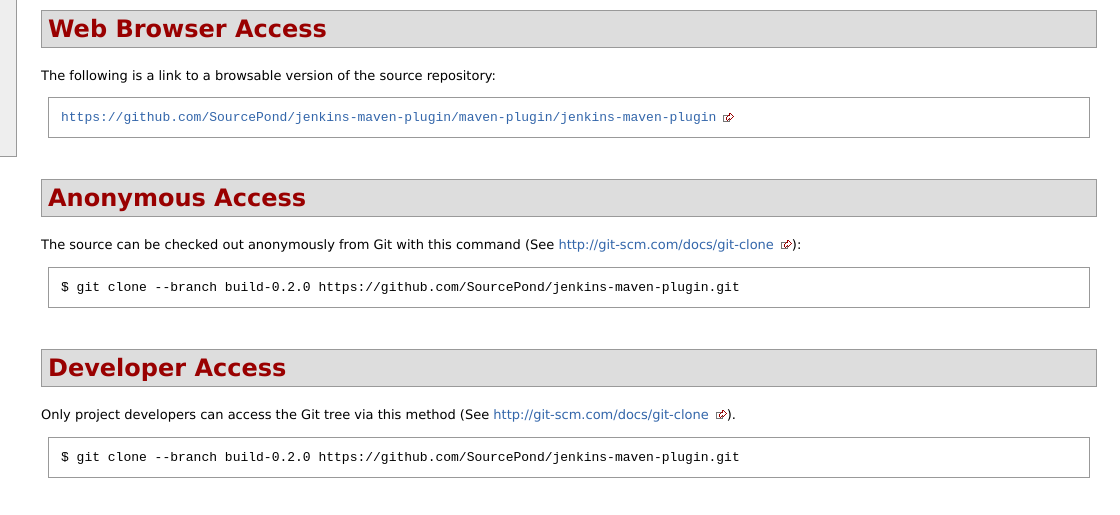
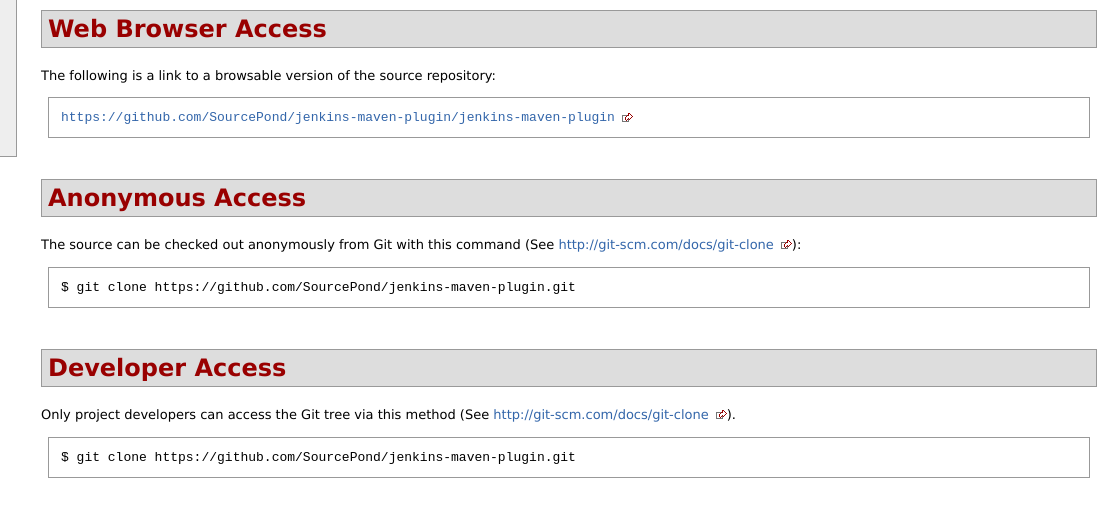
Before and after one commit to SourcePond/jenkins-maven-plugin, a plain HTML site: page source-repository.html in a window 1280 px wide. Shown: the part 188-703 px from the top of the page, 160-1280 px from the left. Drawn offline with Linux system fonts and the light colour scheme.

Commit message:
Creating site for jenkins-maven-plugin / 						1.2.1-SNAPSHOT

```diff
--- a/source-repository.html
+++ b/source-repository.html
@@ -102,17 +102,17 @@
 <h2><a name="Web_Browser_Access"></a>Web Browser Access</h2><a name="Web_Browser_Access"></a>
 <p>The following is a link to a browsable version of the source repository:</p>
 <div class="source">
-<pre><a class="externalLink" href="https://github.com/SourcePond/jenkins-maven-plugin/maven-plugin/jenkins-maven-plugin">https://github.com/SourcePond/jenkins-maven-plugin/maven-plugin/jenkins-maven-plugin</a></pre></div></div>
+<pre><a class="externalLink" href="https://github.com/SourcePond/jenkins-maven-plugin/jenkins-maven-plugin">https://github.com/SourcePond/jenkins-maven-plugin/jenkins-maven-plugin</a></pre></div></div>
 <div class="section">
 <h2><a name="Anonymous_Access"></a>Anonymous Access</h2><a name="Anonymous_Access"></a>
 <p>The source can be checked out anonymously from Git with this command (See <a class="externalLink" href="http://git-scm.com/docs/git-clone">http://git-scm.com/docs/git-clone</a>):</p>
 <div class="source">
-<pre>$ git clone --branch build-0.2.0 https://github.com/SourcePond/jenkins-maven-plugin.git</pre></div></div>
+<pre>$ git clone https://github.com/SourcePond/jenkins-maven-plugin.git</pre></div></div>
 <div class="section">
 <h2><a name="Developer_Access"></a>Developer Access</h2><a name="Developer_Access"></a>
 <p>Only project developers can access the Git tree via this method (See <a class="externalLink" href="http://git-scm.com/docs/git-clone">http://git-scm.com/docs/git-clone</a>).</p>
 <div class="source">
-<pre>$ git clone --branch build-0.2.0 https://github.com/SourcePond/jenkins-maven-plugin.git</pre></div></div>
+<pre>$ git clone https://github.com/SourcePond/jenkins-maven-plugin.git</pre></div></div>
 <div class="section">
 <h2><a name="Access_from_Behind_a_Firewall"></a>Access from Behind a Firewall</h2><a name="Access_from_Behind_a_Firewall"></a>
 <p>Refer to the documentation of the SCM used for more information about access behind a firewall.</p></div>
```
Also changed, not shown: jacoco-ut/jacoco.xml (+1 -1 lines), jacoco-ut/.sessions.html.
